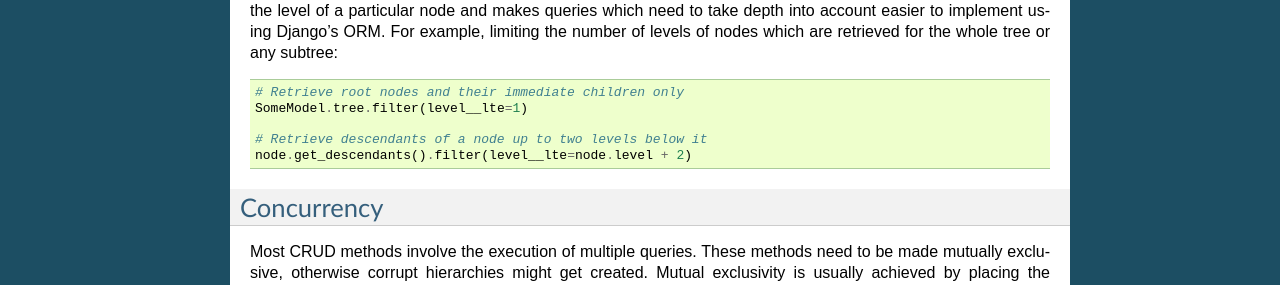
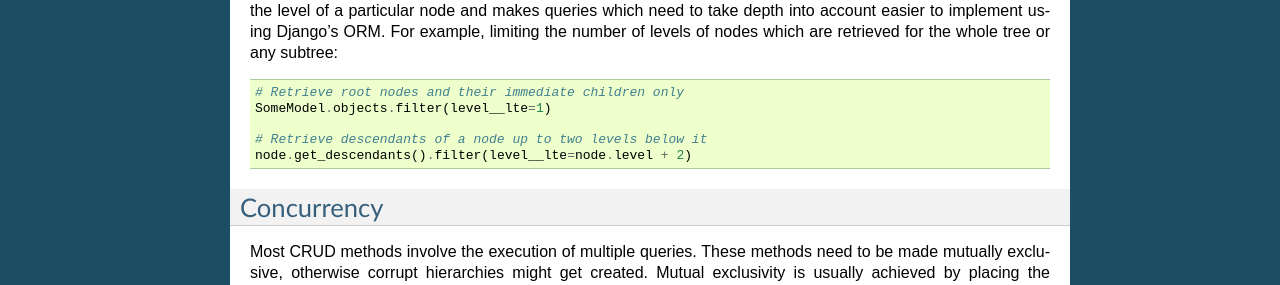
Before and after one commit to django-mptt/django-mptt, a Sphinx documentation site: the page built from docs/technical_details.rst, in a window 1280 px wide. Shown: the part 1298-1583 px from the top of the page. Built offline with Sphinx 7.4.7, drawn with Linux system fonts in a browser that asks for light colours.

Commit message:
fix more .tree manager references in docs

```diff
--- a/docs/models.rst
+++ b/docs/models.rst
@@ -409,7 +409,7 @@ Retrieving a list of root Categories which have a ``question_count``
 attribute containing the number of Questions associated with each root
 and all of its descendants::
 
-   roots = Category.objects.add_related_count(Category.tree.root_nodes(), Question,
+   roots = Category.objects.add_related_count(Category.objects.root_nodes(), Question,
                                            'category', 'question_counts',
                                            cumulative=True)
 
--- a/docs/technical_details.rst
+++ b/docs/technical_details.rst
@@ -76,7 +76,7 @@ implement using Django's ORM. For example, limiting the number of levels
 of nodes which are retrieved for the whole tree or any subtree::
 
    # Retrieve root nodes and their immediate children only
-   SomeModel.tree.filter(level__lte=1)
+   SomeModel.objects.filter(level__lte=1)
 
    # Retrieve descendants of a node up to two levels below it
    node.get_descendants().filter(level__lte=node.level + 2)
```
